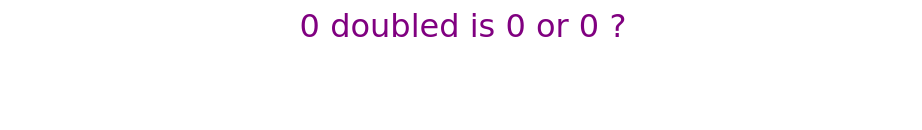
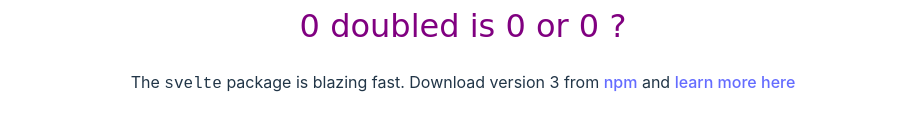
Before and after one commit to aktuehr/hello-svelte, a Svelte app in the folder myapp/: page / in a window 1280 px wide. Shown: the part 818-948 px from the top of the page, without its empty margins (177-1099 px from the left). Before the commit the page ends 920 px from the top, so only its background shows below. Built offline with nearby package versions, Linux system fonts and the light colour scheme.

Commit message:
tutorial: Spread props

```diff
--- a/myapp/src/App.svelte
+++ b/myapp/src/App.svelte
@@ -1,4 +1,5 @@
 <script>
+  import Info from "./info.svelte";
   import Nested from "./Nested.svelte";
 
   let name = "hoppe";
@@ -23,6 +24,13 @@
     alert("count is dangerously high!");
     count = 9;
   }
+
+  const pkg = {
+    name: "svelte",
+    version: 3,
+    speed: "blazing",
+    website: "https://svelte.dev",
+  };
 </script>
 
 <h1>Hello {name.toUpperCase()}!</h1>
@@ -37,6 +45,7 @@
   {count === 1 ? "time" : "times"}
 </button>
 <p>{count} doubled is {doubled} or {hoppe} ?</p>
+<Info {...pkg} />
 
 <style>
   p {
--- /dev/null
+++ b/myapp/src/info.svelte
@@ -0,0 +1,12 @@
+<script>
+  export let name;
+  export let version;
+  export let speed;
+  export let website;
+</script>
+
+<p>
+  The <code>{name}</code> package is {speed} fast. Download version {version} from
+  <a href="https://www.npmjs.com/package/{name}">npm</a>
+  and <a href={website}>learn more here</a>
+</p>
```
